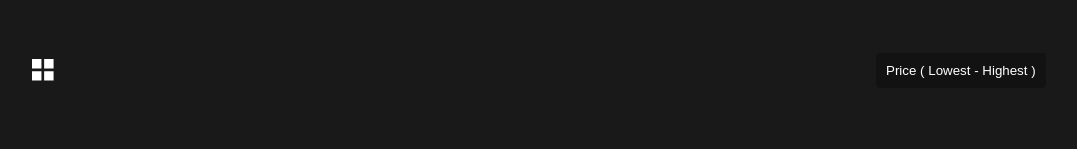
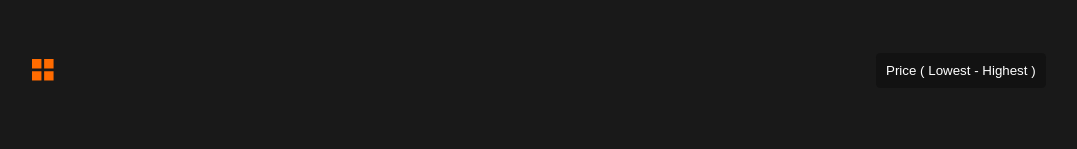
Before and after one commit to nazmus767921/Restaurant_project-1.00, a React (Vite) app: page /menu in a window 1280 px wide. Shown: the part 346-495 px from the top of the page, without its empty margins (101-1178 px from the left). Built offline with nearby package versions, Linux system fonts and the light colour scheme; some icons are missing; a web font is replaced by a local one.

Commit message:
active btn style update

```diff
--- a/src/pages/Menu/components/ViewChanger.jsx
+++ b/src/pages/Menu/components/ViewChanger.jsx
@@ -6,13 +6,19 @@ import { colors } from "../../../utils/colors";
 import { ease } from "../../../utils/animation";
 
 const ViewChanger = () => {
-	const { update_gridView, update_listView } = useProductsContext();
+	const { update_gridView, update_listView, grid_view } = useProductsContext();
 	return (
 		<Wrapper className="viewChanger--wrapper">
-			<div className="view--icon" onClick={update_gridView}>
+			<div
+				className={`view--icon ${grid_view ? "active" : null}`}
+				onClick={update_gridView}
+			>
 				<TfiLayoutGrid2Alt />
 			</div>
-			<div className="view--icon" onClick={update_listView}>
+			<div
+				className={`view--icon ${grid_view ? null : "active"}`}
+				onClick={update_listView}
+			>
 				<PiListBold />
 			</div>
 		</Wrapper>
@@ -23,14 +29,21 @@ const Wrapper = styled.div`
 	display: flex;
 	flex-direction: row;
 	gap: 1.25em;
+
+	/* styling class */
+	.active {
+		color: ${colors.brand};
+	}
 	/* elements inside */
 	.view--icon {
 		width: 1.25em;
 		height: 1.25em;
 		/* animation */
 		transition: color 0.35s ${ease["out-expo"]};
-		&:hover,
-		:focus {
+		&:hover {
+			opacity: 0.5;
+		}
+		&:focus {
 			color: ${colors.brand};
 		}
 	}
```
